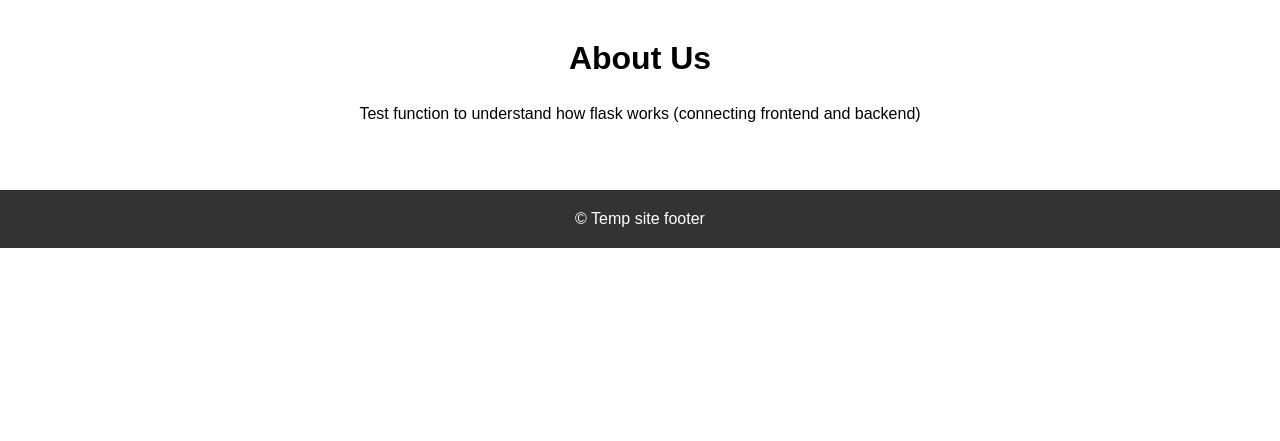
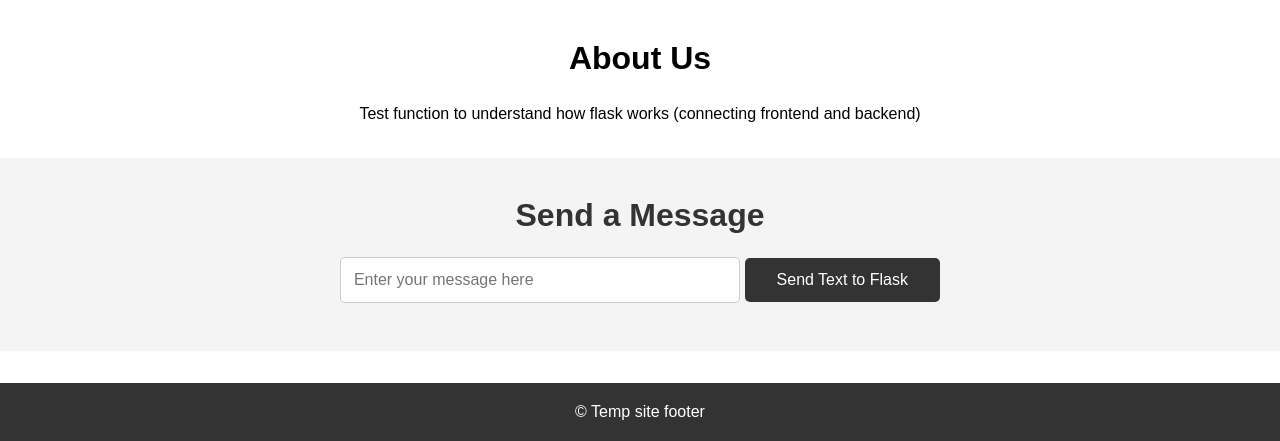
Before and after one commit to bsle04/ColdAhhProject, a Flask app: page / in a window 1280 px wide. Shown: the part 629-1070 px from the top of the page. Before the commit the page ends 877 px from the top, so only its background shows below. Run offline with Flask 3, Linux system fonts and the light colour scheme; some libraries are stand-ins or nearby versions.

Commit message:
adding wrapper functionality to website

```diff
--- a/flask_testing/app.py
+++ b/flask_testing/app.py
@@ -1,8 +1,10 @@
-from flask import Flask, jsonify, render_template
+from flask import Flask, jsonify, render_template, request
 from flask_cors import CORS
 import os
 from openai import OpenAI
+from utility import Wrapper
 
+wrapper = Wrapper()
 app = Flask(__name__)
 CORS(app)
 
@@ -11,7 +13,7 @@ CORS(app)
 def home():
     return render_template('index.html')
 
-# Define the function to be called
+# Test function
 def my_python_function():
     return "Hello from Python!"
 
@@ -21,10 +23,12 @@ def call_function():
     result = my_python_function()
     return jsonify({"message": result})
 
-# unfinished
-# @app.route('/chat', methods=['GET'])
-# def chat():
-#     result = ask_chat(content)
+@app.route('/send_prompt', methods=['POST'])
+def send_prompt():
+    data = request.get_json()
+    content = data.get('text', '')
+    response = wrapper.ask_chat(content)
+    return jsonify({"response": response})
 
 if __name__ == "__main__":
     app.run(debug=True)
--- a/flask_testing/static/script.js
+++ b/flask_testing/static/script.js
@@ -1,10 +1,33 @@
-// Select the button by its ID and add a click event listener
-document.getElementById('callFunctionButton').addEventListener('click', function() {
-    // Make a GET request to the /call_function endpoint on the Flask server
-    fetch('/call_function')
+// Wait for the DOM to load
+document.addEventListener("DOMContentLoaded", function () {
+    // Select the callFunctionButton by its ID and add a click event listener
+    document.getElementById('callFunctionButton').addEventListener('click', function() {
+        // Make a GET request to the /call_function endpoint on the Flask server
+        fetch('/call_function')
+            .then(response => response.json())  // Parse the JSON response
+            .then(data => {
+                alert(data.message);  // Display the message returned from the Python function
+            })
+            .catch(error => console.error('Error:', error));  // Log any errors to the console
+    });
+
+    // Select the sendTextButton and add a click event listener
+    document.getElementById('sendTextButton').addEventListener('click', function() {
+        // Get the value from the textbox
+        const text = document.getElementById('textBox').value;
+
+        // Make a POST request to the /send_text endpoint on the Flask server
+        fetch('/send_prompt', {
+            method: 'POST',
+            headers: {
+                'Content-Type': 'application/json'
+            },
+            body: JSON.stringify({ text: text })  // Send the text as JSON
+        })
         .then(response => response.json())  // Parse the JSON response
         .then(data => {
-            alert(data.message);  // Display the message returned from the Python function
+            alert(data.response);  // Display the response message returned from the Python function
         })
         .catch(error => console.error('Error:', error));  // Log any errors to the console
+    });
 });
--- a/flask_testing/static/styles.css
+++ b/flask_testing/static/styles.css
@@ -92,6 +92,44 @@ nav .nav-links a:hover {
     margin-bottom: 1rem;
 }
 
+/* New Input Section */
+.input-section {
+    padding: 2rem;
+    text-align: center;
+    background-color: #f4f4f4;
+}
+
+.input-section h2 {
+    font-size: 2rem;
+    margin-bottom: 1rem;
+    color: #333;
+}
+
+.input-section input[type="text"] {
+    padding: 0.8rem;
+    width: 60%;
+    max-width: 400px;
+    font-size: 1rem;
+    margin-bottom: 1rem;
+    border: 1px solid #ccc;
+    border-radius: 5px;
+}
+
+.input-section button {
+    padding: 0.8rem 2rem;
+    font-size: 1rem;
+    color: #fff;
+    background-color: #333;
+    border: none;
+    cursor: pointer;
+    border-radius: 5px;
+    transition: background-color 0.3s ease;
+}
+
+.input-section button:hover {
+    background-color: #555;
+}
+
 /* Footer */
 footer {
     background-color: #333;
--- a/flask_testing/templates/index.html
+++ b/flask_testing/templates/index.html
@@ -26,6 +26,13 @@
         <p>Test function to understand how flask works (connecting frontend and backend)</p>
     </section>
 
+    <!-- New section with textbox and button -->
+    <section id="text-input" class="input-section">
+        <h2>Send a Message</h2>
+        <input type="text" id="textBox" placeholder="Enter your message here">
+        <button id="sendTextButton">Send Text to Flask</button>
+    </section>
+
     <footer>
         <p>&copy; Temp site footer</p>
     </footer>
```
